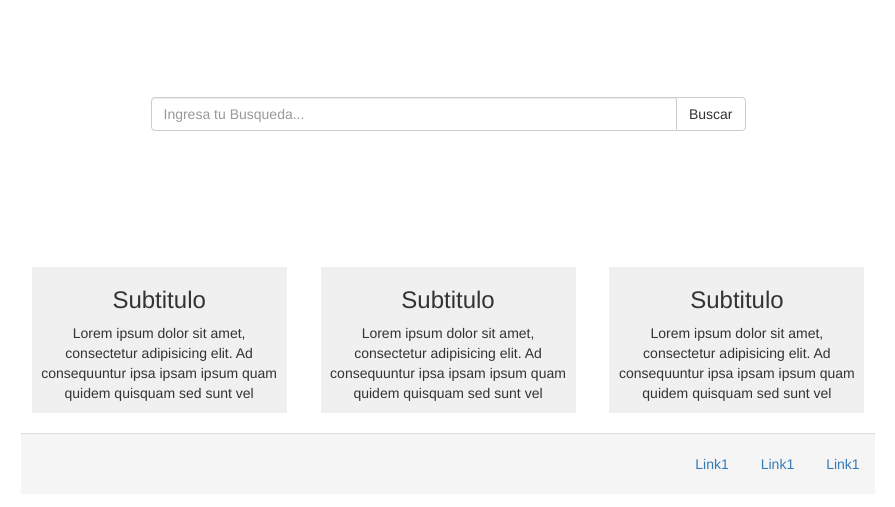
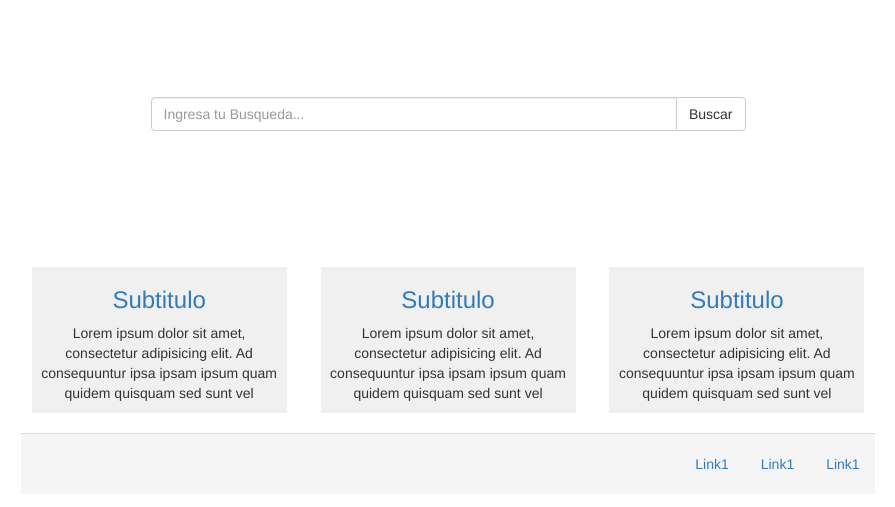
Before and after one commit to aleduarte06/proy_gral, a plain HTML site: page index.html in a window 1280 px wide. Shown: the part 75-582 px from the top of the page, without its empty margins (192-1087 px from the left). Drawn offline with Linux system fonts and the light colour scheme.

Commit message:
primer commit maqueta

```diff
--- a/css/styles.css
+++ b/css/styles.css
@@ -31,3 +31,6 @@
     padding-left: 5px;
     padding-right: 5px;
 }
+.articulos .item a:hover{
+    text-decoration: none;
+}
--- a/index.html
+++ b/index.html
@@ -37,19 +37,19 @@
 
     <section class="articulos">
         <article class="item">
-            <h3>Subtitulo</h3>
+            <h3><a href="#">Subtitulo</a></h3>
             <p>Lorem ipsum dolor sit amet, consectetur adipisicing elit.
                 Ad consequuntur ipsa ipsam ipsum quam quidem quisquam sed sunt vel
             </p>
         </article>
         <article class="item">
-            <h3>Subtitulo</h3>
+            <h3><a href="#">Subtitulo</a></h3>
             <p>Lorem ipsum dolor sit amet, consectetur adipisicing elit.
                 Ad consequuntur ipsa ipsam ipsum quam quidem quisquam sed sunt vel
             </p>
         </article>
         <article class="item">
-            <h3>Subtitulo</h3>
+            <h3><a href="#">Subtitulo</a></h3>
             <p>Lorem ipsum dolor sit amet, consectetur adipisicing elit.
                 Ad consequuntur ipsa ipsam ipsum quam quidem quisquam sed sunt vel
             </p>
```
